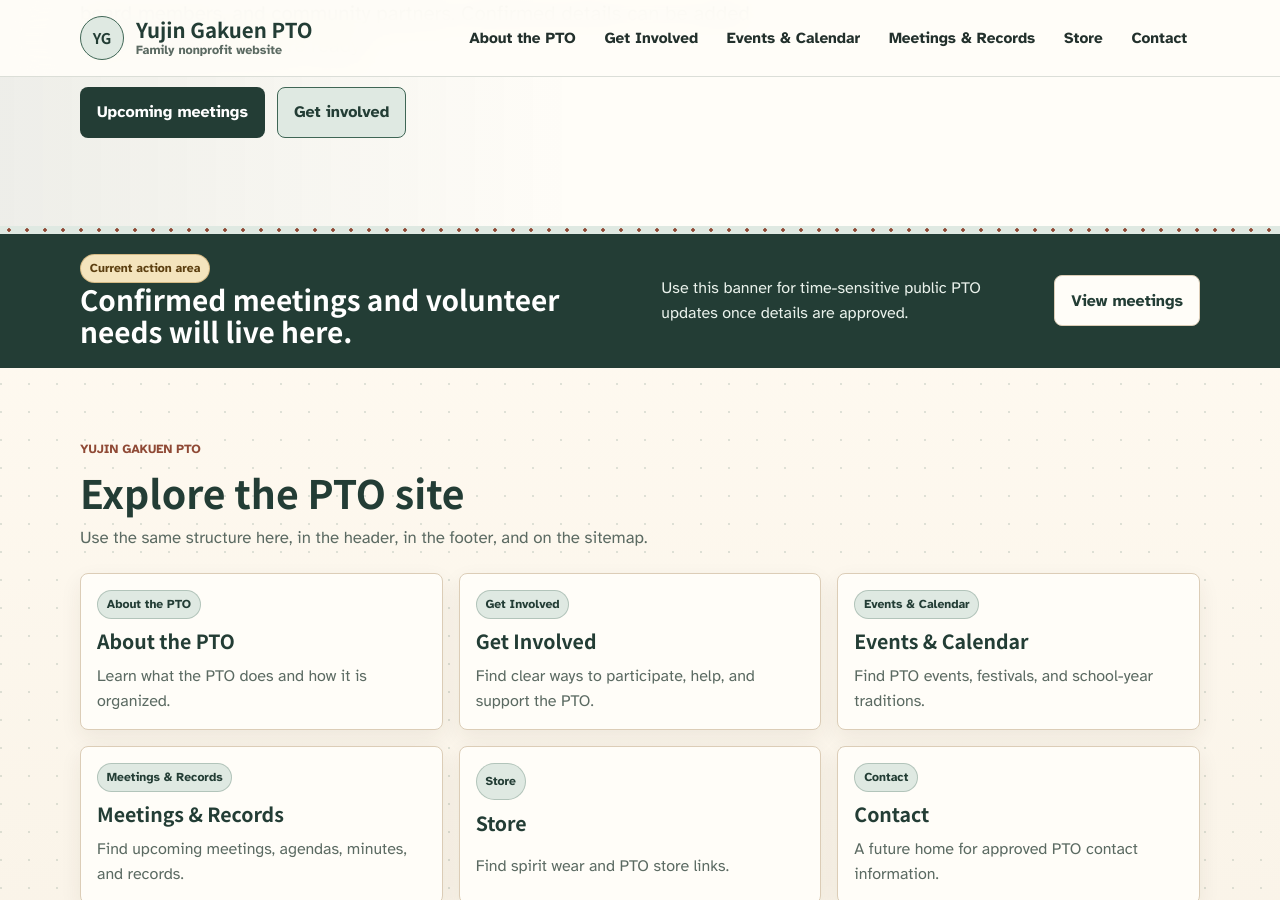
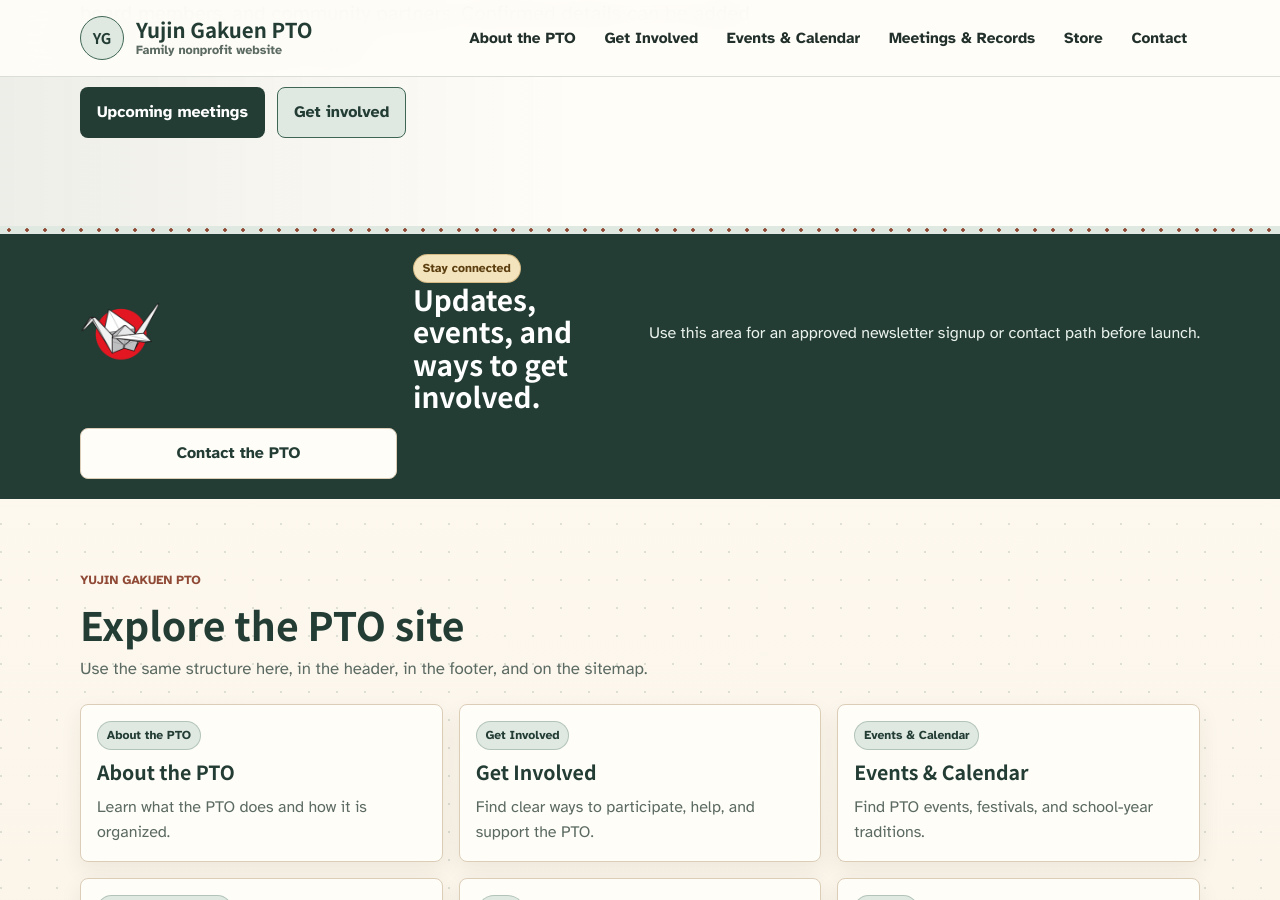
Before and after one commit to Yujin-Gakuen-PTO/yujin-gakuen-pto.github.io, a Jekyll site: the page built from index.md, in a window 1280 px wide and 900 px high, scrolled down 625 px. Built offline with Jekyll 4.4.1, drawn with Linux system fonts in a browser that asks for light colours; some web fonts are replaced.

Commit message:
Update stay connected banner

```diff
--- a/_includes/alert-banner.html
+++ b/_includes/alert-banner.html
@@ -1,10 +1,11 @@
-<section class="action-banner" aria-labelledby="current-action">
+<section class="action-banner" aria-labelledby="stay-connected">
   <div class="wrap action-banner__inner">
+    <img class="action-banner__mark" src="{{ '/assets/images/yg-pto-crane-sun-logo.png' | relative_url }}" alt="" width="80" height="80">
     <div>
-      <span class="badge badge--gold">Current action area</span>
-      <h2 id="current-action">Confirmed meetings and volunteer needs will live here.</h2>
+      <span class="badge badge--gold">Stay connected</span>
+      <h2 id="stay-connected">Updates, events, and ways to get involved.</h2>
     </div>
-    <p>Use this banner for time-sensitive public PTO updates once details are approved.</p>
-    <a class="button button--quiet" href="{{ '/meetings/upcoming/' | relative_url }}">View meetings</a>
+    <p>Use this area for an approved newsletter signup or contact path before launch.</p>
+    <a class="button button--quiet" href="{{ '/contact/' | relative_url }}">Contact the PTO</a>
   </div>
 </section>
```
